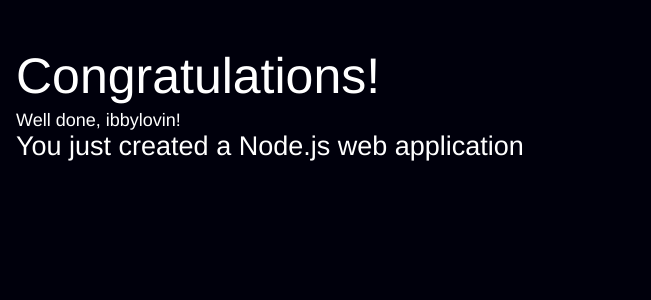
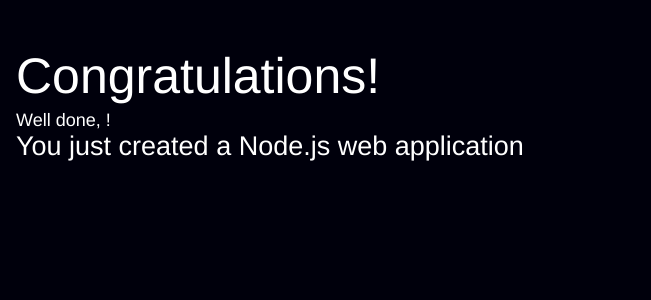
Before and after one commit to ibbylovin/MyTeamProject, a website: page public/index.html in a window 1280 px wide. Shown: the part 234-534 px from the top of the page, 629-1280 px from the left. Drawn offline with Linux system fonts and the light colour scheme.

Commit message:
Update index.html

```diff
--- a/public/index.html
+++ b/public/index.html
@@ -58,7 +58,7 @@
         <div class="message">
             <a class="twitter-link" href="https://twitter.com/home/?status=I%20created%20a%20project%20with%20AWS%20CodeStar!%20%23AWS%20%23AWSCodeStar%20https%3A%2F%2Faws.amazon.com%2Fcodestar"><img src="assets/img/tweet.svg" /></a>
             <div class="text">
-                <h1>Congratulations!</h1> Well done, ibbylovin!
+                <h1>Congratulations!</h1> Well done, <ibbylovin>!
                 <h2>You just created a Node.js web application</h2>
             </div>
         </div>
```
